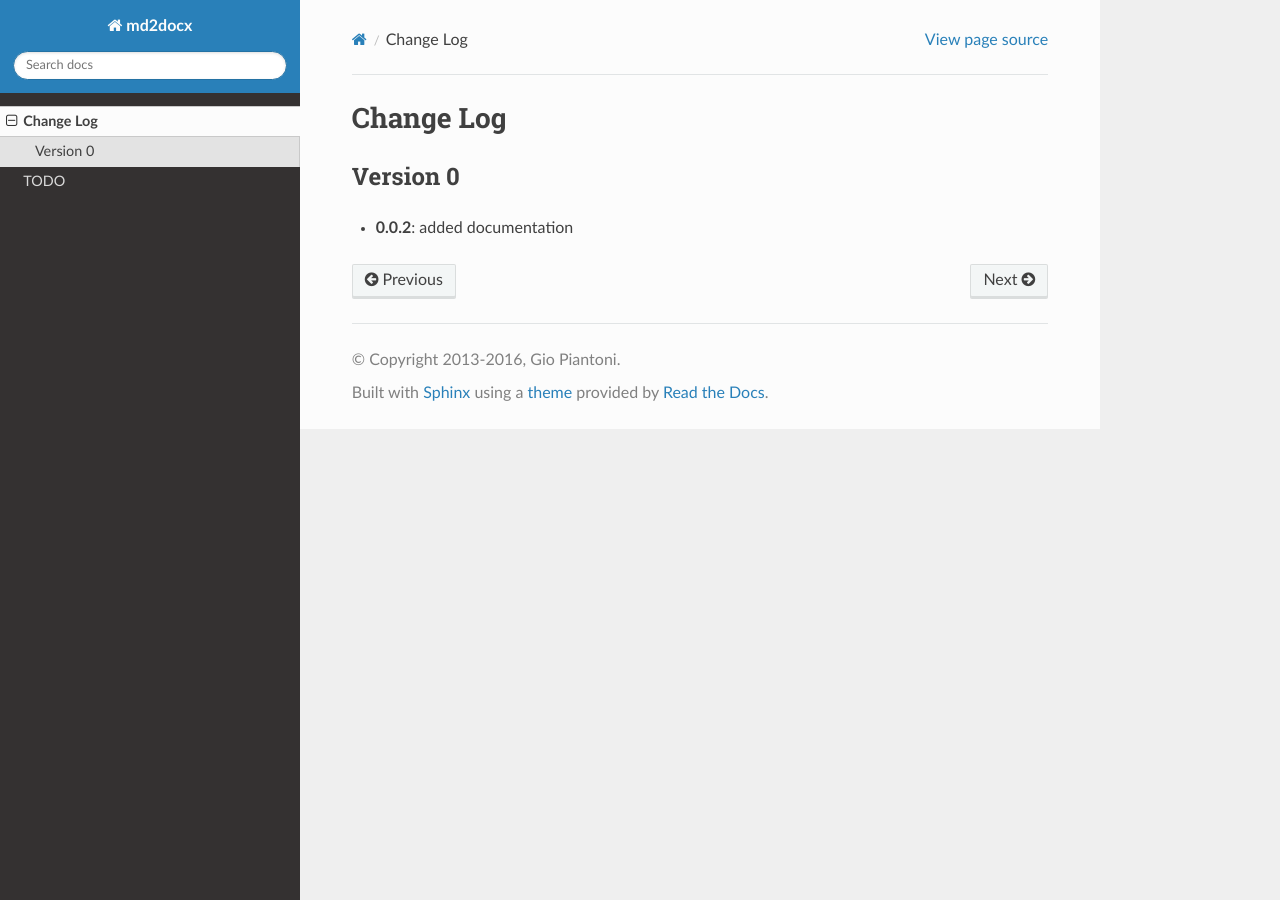
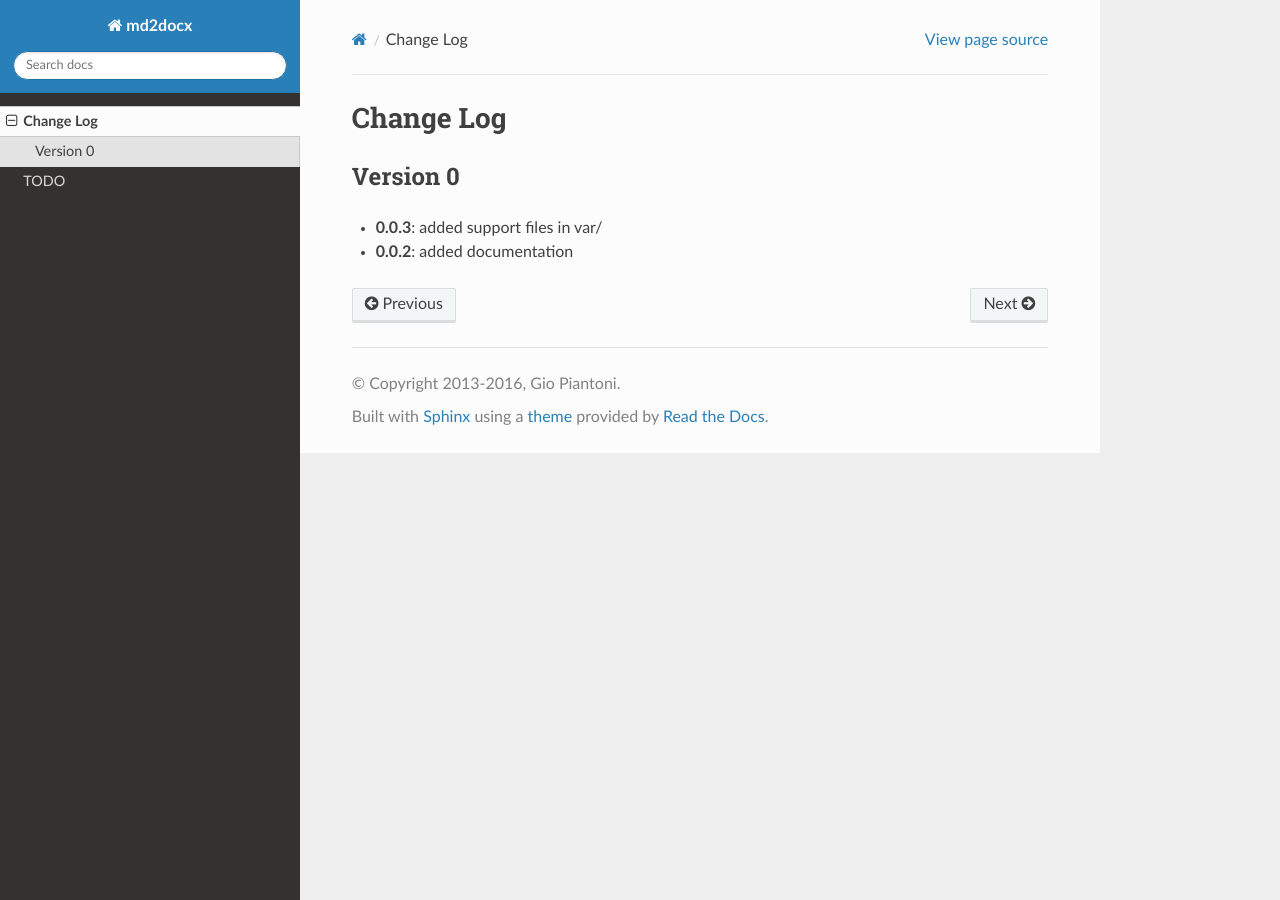
Before and after one commit to gpiantoni/md2docx, a Sphinx documentation site: the page built from docs/source/changelog.rst, in a window 1280 px wide. Built offline with Sphinx 7.4.7 and the Read the Docs theme 2.0.0, drawn with Linux system fonts in a browser that asks for light colours; pages that are not in the unit, such as notebooks, are missing from menus.

Commit message:
bumped version and improve gitignore

```diff
--- a/docs/source/changelog.rst
+++ b/docs/source/changelog.rst
@@ -2,4 +2,5 @@ Change Log
 ==========
 Version 0
 ---------
+- **0.0.3**: added support files in var/
 - **0.0.2**: added documentation
```
Also changed, not shown: 3 other files.
